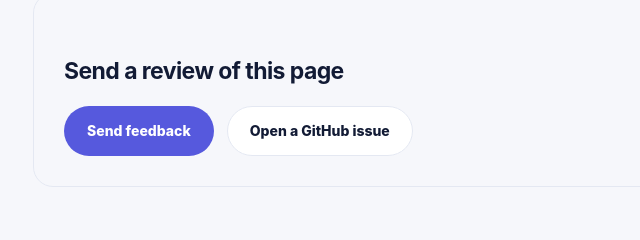
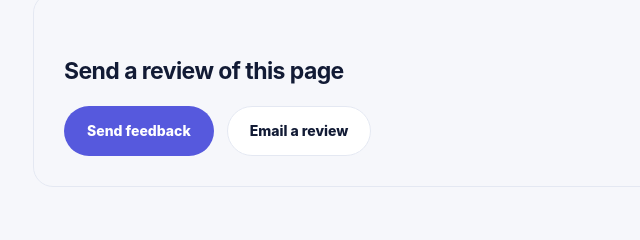
Before and after one commit to mtsalisbury/atlas-site, a plain HTML site: page trust.html in a window 1280 px wide. Shown: the part 5782-6022 px from the top of the page, 372-1012 px from the left. Drawn offline with Linux system fonts and the light colour scheme.

Commit message:
Replace the Trust page's GitHub issue link with an email contact
The link pointed at the private ProjectAtlas repo, so it never worked for
an outside visitor. Repo code stays private by design; only the sites
themselves are public, so route feedback through email instead of making
any repo public.

Co-Authored-By: Claude Sonnet 5 <noreply@anthropic.com>

```diff
--- a/trust.html
+++ b/trust.html
@@ -122,7 +122,7 @@
       <div class="review-cta">
         <h3>Send a review of this page</h3>
         <a class="button button-primary" href="https://research.layer9i.com/review.html">Send feedback</a>
-        <a class="button button-secondary" href="https://github.com/mtsalisbury/ProjectAtlas/issues/new" target="_blank" rel="noopener">Open a GitHub issue</a>
+        <a class="button button-secondary" href="mailto:info@layer9i.com?subject=Trust%20page%20review">Email a review</a>
       </div>
     </section>
 
```
